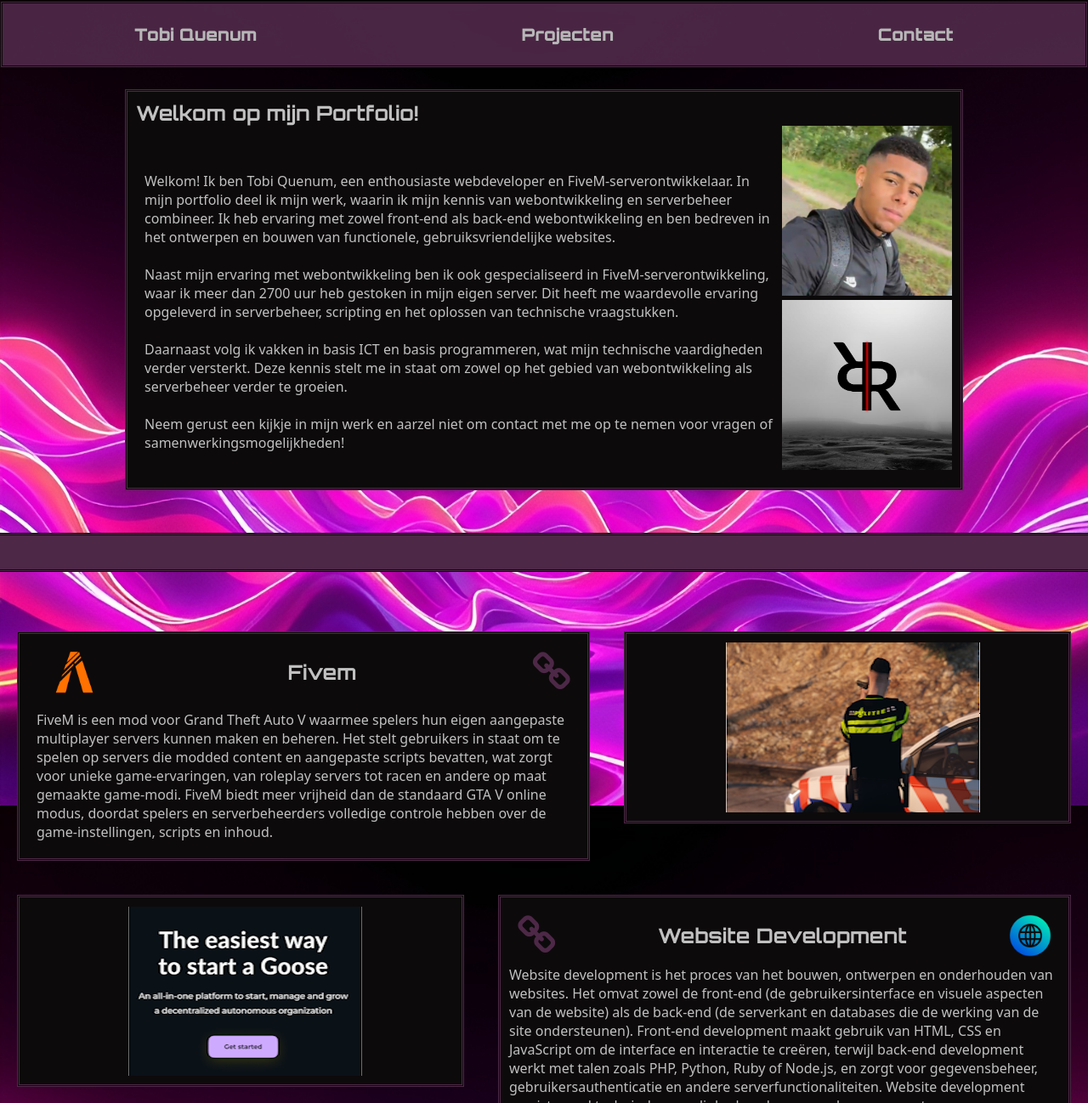
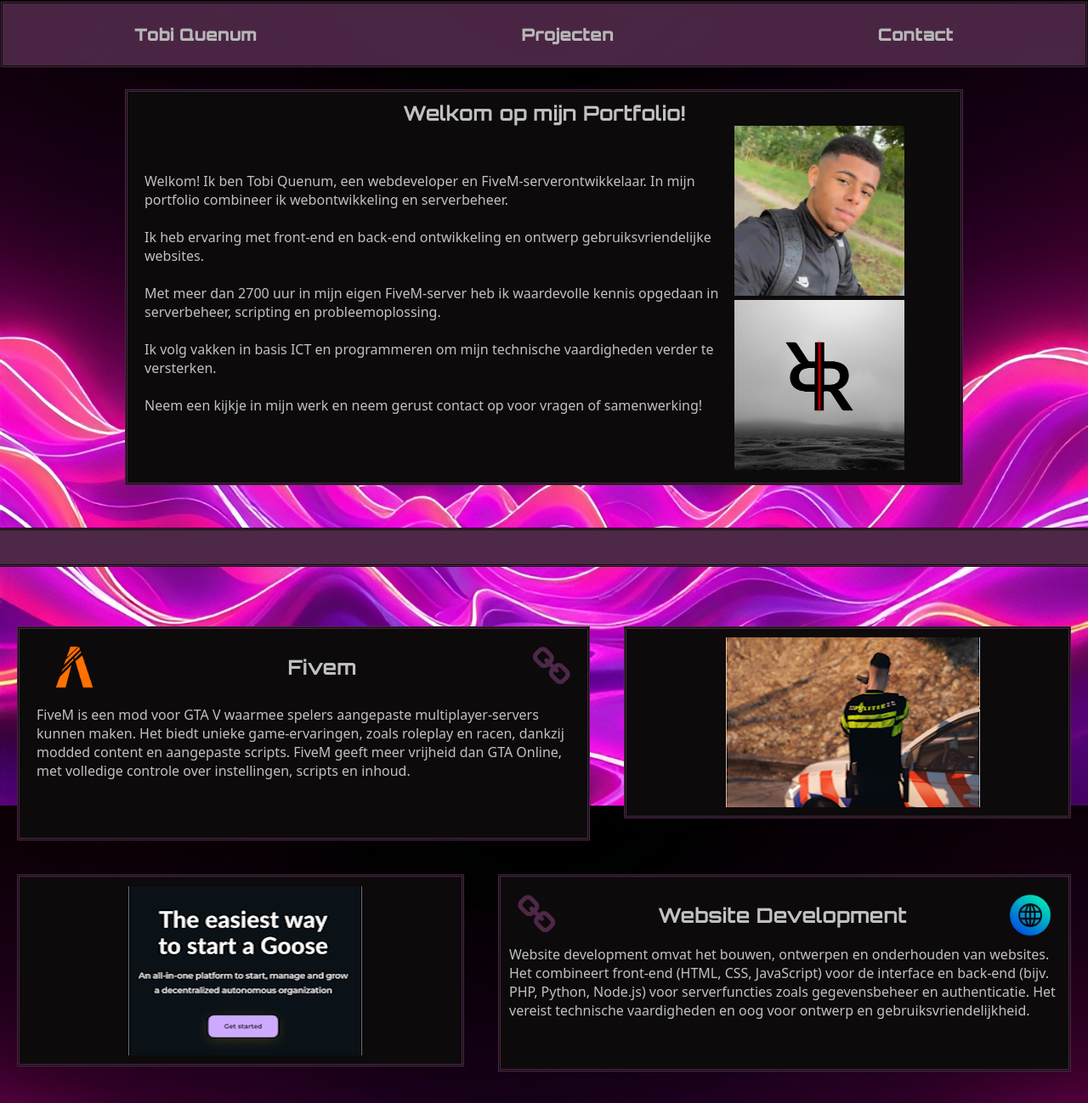
Before and after one commit to Relaced422/websiteit2, a plain HTML site: page index.html in a window 1280 px wide. Shown: the part 12-1310 px from the top of the page at 85% size. Drawn offline with nearby package versions, Linux system fonts and the light colour scheme.

Commit message:
Edited visible text on index.html (too long)

```diff
--- a/css/style.css
+++ b/css/style.css
@@ -309,3 +309,7 @@ footer {
     font-size: 20px;
     padding: 15px;
 }
+
+.chapter-height {
+    height: 17vh;
+}
--- a/index.html
+++ b/index.html
@@ -25,35 +25,22 @@
     <main>
         <section class="section-center">
             <div class="center">
-                <!--Niek is the best!-->
                 <div class="text-box-1 silvertext">
-                    <h1>
+                    <h1 class="center">
                         Welkom op mijn Portfolio!
                     </h1>
-                    <div class="center">
+                    <div class="flex">
                         <p class="center margin-1">
                             <br><br>
-                            Welkom! Ik ben Tobi Quenum, een enthousiaste webdeveloper en FiveM-serverontwikkelaar. In
-                            mijn
-                            portfolio
-                            deel ik mijn werk, waarin ik mijn kennis van webontwikkeling en serverbeheer combineer. Ik
-                            heb
-                            ervaring met zowel front-end als back-end webontwikkeling en ben bedreven in het ontwerpen
-                            en
-                            bouwen van functionele, gebruiksvriendelijke websites.<br><br>
-                            Naast mijn ervaring met webontwikkeling ben ik ook gespecialiseerd in
-                            FiveM-serverontwikkeling,
-                            waar ik meer dan 2700 uur heb gestoken in mijn eigen server. Dit heeft me waardevolle
-                            ervaring
-                            opgeleverd in serverbeheer, scripting en het oplossen van technische vraagstukken.<br><br>
-                            Daarnaast volg ik vakken in basis ICT en basis programmeren, wat mijn technische
-                            vaardigheden
-                            verder versterkt. Deze kennis stelt me in staat om zowel op het gebied van webontwikkeling
-                            als
-                            serverbeheer verder te groeien.<br><br>
-                            Neem gerust een kijkje in mijn werk en aarzel niet om contact met me op te nemen voor vragen
-                            of
-                            samenwerkingsmogelijkheden!<br><br>
+                            Welkom! Ik ben Tobi Quenum, een webdeveloper en FiveM-serverontwikkelaar. In mijn portfolio
+                            combineer ik webontwikkeling en serverbeheer.<br><br>
+                            Ik heb ervaring met front-end en back-end ontwikkeling en ontwerp gebruiksvriendelijke
+                            websites.<br><br>
+                            Met meer dan 2700 uur in mijn eigen FiveM-server heb ik waardevolle kennis opgedaan in
+                            serverbeheer, scripting en probleemoplossing.<br><br>
+                            Ik volg vakken in basis ICT en programmeren om mijn technische vaardigheden verder te
+                            versterken.<br><br>
+                            Neem een kijkje in mijn werk en neem gerust contact op voor vragen of samenwerking!<br><br>
                         </p>
                         <div>
                             <img src="images/profile.jpeg" alt="" width="200px" height="200px">
@@ -75,16 +62,11 @@
                             <a href="fivem.html"><i class="fa fa-link fa-3x link-item"></i></a>
                         </div>
                         <div class="flex">
-                            <p class="center margin-1">
-                                FiveM is een mod voor Grand Theft Auto V waarmee spelers hun eigen aangepaste
-                                multiplayer servers kunnen maken en beheren. Het stelt gebruikers in staat om te spelen
-                                op
-                                servers die modded content en aangepaste scripts bevatten, wat zorgt voor unieke
-                                game-ervaringen, van roleplay servers tot racen en andere op maat gemaakte game-modi.
-                                FiveM
-                                biedt meer vrijheid dan de standaard GTA V online modus, doordat spelers en
-                                serverbeheerders
-                                volledige controle hebben over de game-instellingen, scripts en inhoud.
+                            <p class="center margin-1 chapter-height">
+                                FiveM is een mod voor GTA V waarmee spelers aangepaste multiplayer-servers kunnen maken.
+                                Het biedt unieke game-ervaringen, zoals roleplay en racen, dankzij modded content en
+                                aangepaste scripts. FiveM geeft meer vrijheid dan GTA Online, met volledige controle
+                                over instellingen, scripts en inhoud.
                                 <br>
                             </p>
                         </div>
@@ -106,21 +88,11 @@
                             <img src="images/website-icon.png" alt="" height="50px">
                         </div>
                         <div class="flex">
-                            <p class="center">
-                                Website development is het proces van het bouwen, ontwerpen en onderhouden van websites.
-                                Het
-                                omvat zowel de front-end (de gebruikersinterface en visuele aspecten van de website) als
-                                de
-                                back-end (de serverkant en databases die de werking van de site ondersteunen). Front-end
-                                development maakt gebruik van HTML, CSS en JavaScript om de interface en interactie te
-                                creëren,
-                                terwijl back-end development werkt met talen zoals PHP, Python, Ruby of Node.js, en
-                                zorgt
-                                voor
-                                gegevensbeheer, gebruikersauthenticatie en andere serverfunctionaliteiten. Website
-                                development
-                                vereist zowel technische vaardigheden als een goed oog voor ontwerp en
-                                gebruiksvriendelijkheid.
+                            <p class="center chapter-height">
+                                Website development omvat het bouwen, ontwerpen en onderhouden van websites. Het
+                                combineert front-end (HTML, CSS, JavaScript) voor de interface en back-end (bijv. PHP,
+                                Python, Node.js) voor serverfuncties zoals gegevensbeheer en authenticatie. Het vereist
+                                technische vaardigheden en oog voor ontwerp en gebruiksvriendelijkheid.
                             </p>
                         </div>
                     </div>
@@ -135,21 +107,11 @@
                             <a href="https://discord.gg/Syjg5du2kH"><i class="fa fa-link fa-3x link-item"></i></a>
                         </div>
                         <div class="flex">
-                            <p class="center">
-                                Basis programmeren verwijst naar de fundamentele concepten en technieken die nodig zijn
-                                om
-                                software te ontwikkelen. Het omvat het leren van programmeertalen zoals Python,
-                                JavaScript,
-                                of
-                                Java, en het begrijpen van basisprincipes zoals variabelen, loops, condities, functies
-                                en
-                                objecten. Basis programmeren legt de grondslagen voor het schrijven van eenvoudige
-                                programma's
-                                en het oplossen van technische problemen door middel van code. Het richt zich op het
-                                ontwikkelen
-                                van logisch denken en probleemoplossend vermogen, wat essentieel is voor het schrijven
-                                van
-                                effectieve en efficiënte software.
+                            <p class="center chapter-height">
+                                Basis programmeren omvat fundamentele concepten zoals variabelen, loops, condities,
+                                functies en objecten. Het legt de basis voor eenvoudige programma's en probleemoplossing
+                                met talen als Python, JavaScript of Java. Het ontwikkelt logisch denken en efficiënt
+                                coderen.
                             </p>
                         </div>
                     </div>
@@ -170,17 +132,10 @@
                             <img src="images/ict-icon.png" alt="" height="50px">
                         </div>
                         <div class="flex">
-                            <p class="center">
-                                Basis ICT (Informatie- en Communicatietechnologie) betreft de fundamentele kennis en
-                                vaardigheden die nodig zijn om computers en technologie effectief te gebruiken. Het
-                                omvat
-                                onderwerpen zoals hardware (de fysieke onderdelen van een computer), software
-                                (programma's
-                                en toepassingen), netwerken (hoe computers met elkaar communiceren), en beveiliging (het
-                                beschermen van systemen en gegevens). Basis ICT biedt een solide basis voor het
-                                begrijpen
-                                van hoe technologie werkt, hoe systemen worden beheerd, en hoe digitale tools efficiënt
-                                kunnen worden ingezet in verschillende contexten.
+                            <p class="center chapter-height">
+                                Basis ICT omvat fundamentele kennis van hardware, software, netwerken en beveiliging.
+                                Het biedt inzicht in hoe technologie werkt, systemen worden beheerd, en digitale tools
+                                efficiënt worden gebruikt.
                             </p>
                         </div>
                     </div>
```
